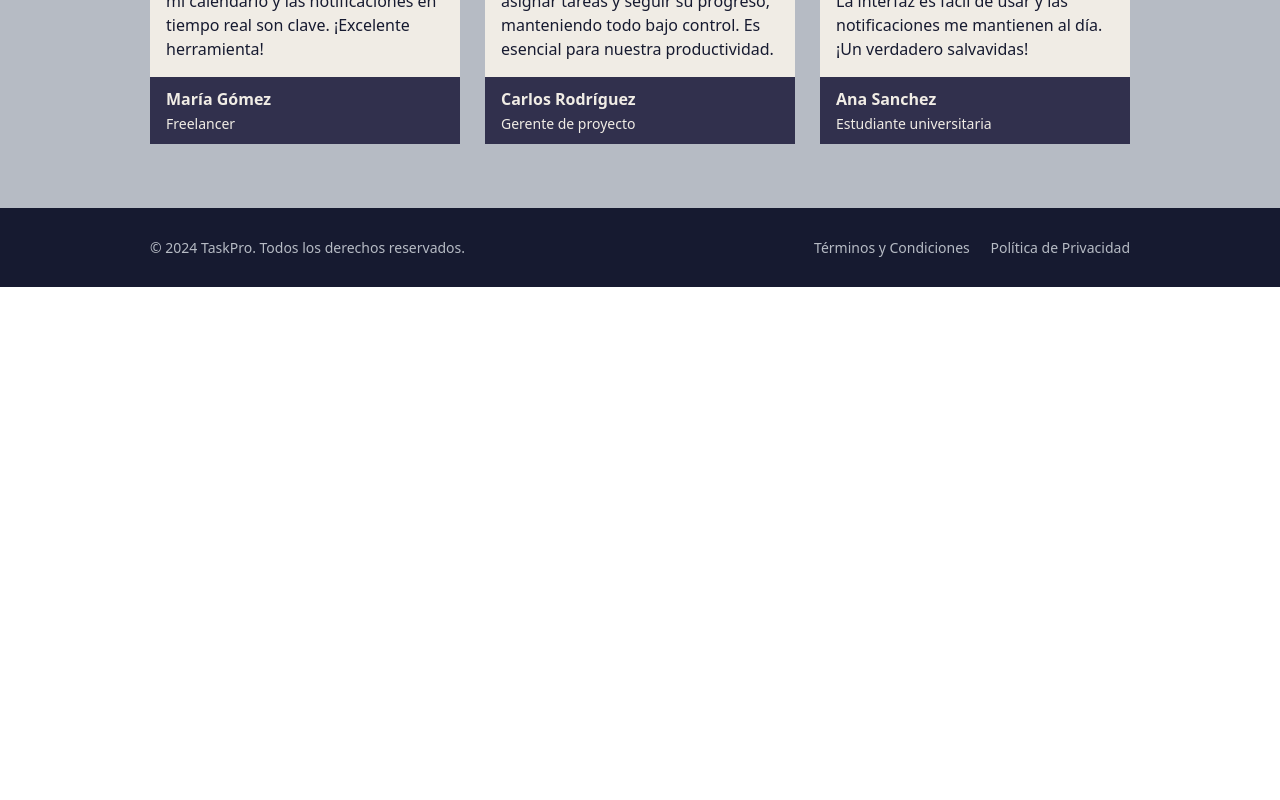
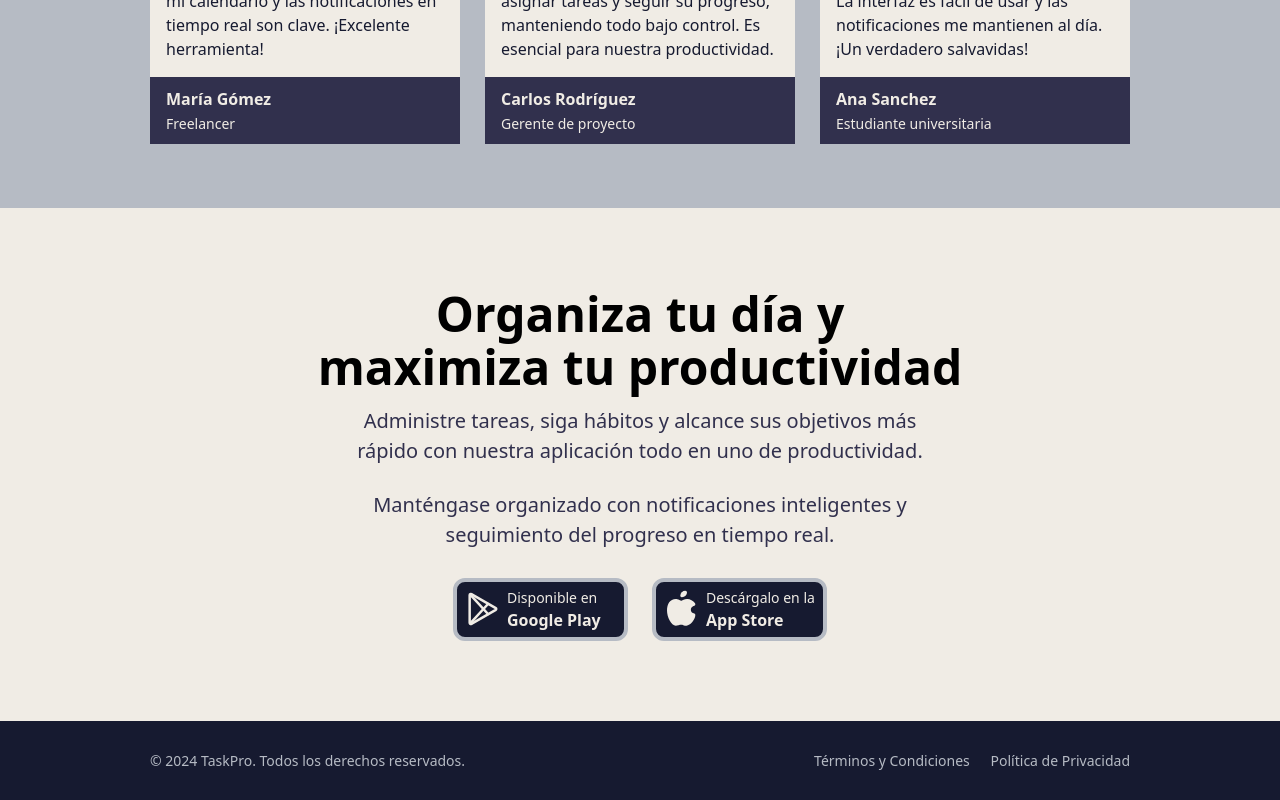
Before and after one commit to joelccasane/taskpro-landing, a Vue app: page / in a window 1280 px wide. Shown: the part 1406-2206 px from the top of the page. Before the commit the page ends 1693 px from the top, so only its background shows below. Built offline with nearby package versions, Linux system fonts and the light colour scheme; a small style sheet from the web is missing.

Commit message:
update store section and modify data.json

```diff
--- a/src/data/data.json
+++ b/src/data/data.json
@@ -44,5 +44,12 @@
       "person": "Ana Sanchez",
       "field": "Estudiante universitaria"
     }
-  ]
+  ],
+  "store": {
+    "title": "Organiza tu día y maximiza tu productividad",
+    "description": [
+      "Administre tareas, siga hábitos y alcance sus objetivos más rápido con nuestra aplicación todo en uno de productividad.",
+      "Manténgase organizado con notificaciones inteligentes y seguimiento del progreso en tiempo real."
+    ]
+  }
 }
--- a/src/sections/StoreSection.vue
+++ b/src/sections/StoreSection.vue
@@ -1,7 +1,46 @@
 <template>
-    <section class="store"></section>
+    <section class="store">
+        <div class="store__container">
+            <h2>{{ store.title }}</h2>
+            <p>{{ store.description[0] }}</p>
+            <p>{{ store.description[1] }}</p>
+            <HeroButtons></HeroButtons>
+        </div>
+    </section>
 </template>
 
-<script setup lang="ts"></script>
+<script setup lang="ts">
+import { store } from '@/data/data.json';
+import HeroButtons from '@/components/HeroButtons.vue';
+</script>
 
-<style scoped lang="scss"></style>
+<style scoped lang="scss">
+.store {
+    background-color: $background-light;
+    padding: 5rem 1.5rem;
+    display: flex;
+    justify-content: center;
+
+    &__container {
+        width: 100%;
+        max-width: 980px;
+        display: flex;
+        flex-direction: column;
+        align-items: center;
+    }
+    h2 {
+        max-width: 700px;
+        font-size: 3rem;
+        line-height: 1.1;
+        font-weight: 800;
+        text-align: center;
+    }
+    p {
+        max-width: 600px;
+        margin: 12px 0;
+        font-size: 20px;
+        color: $secondary-color;
+        text-align: center;
+    }
+}
+</style>
```
